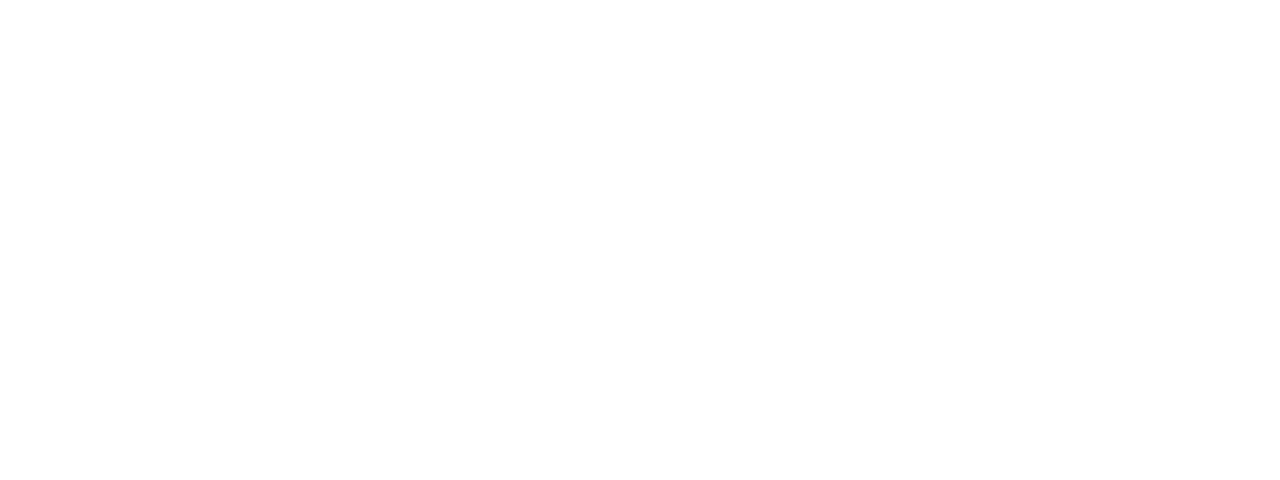
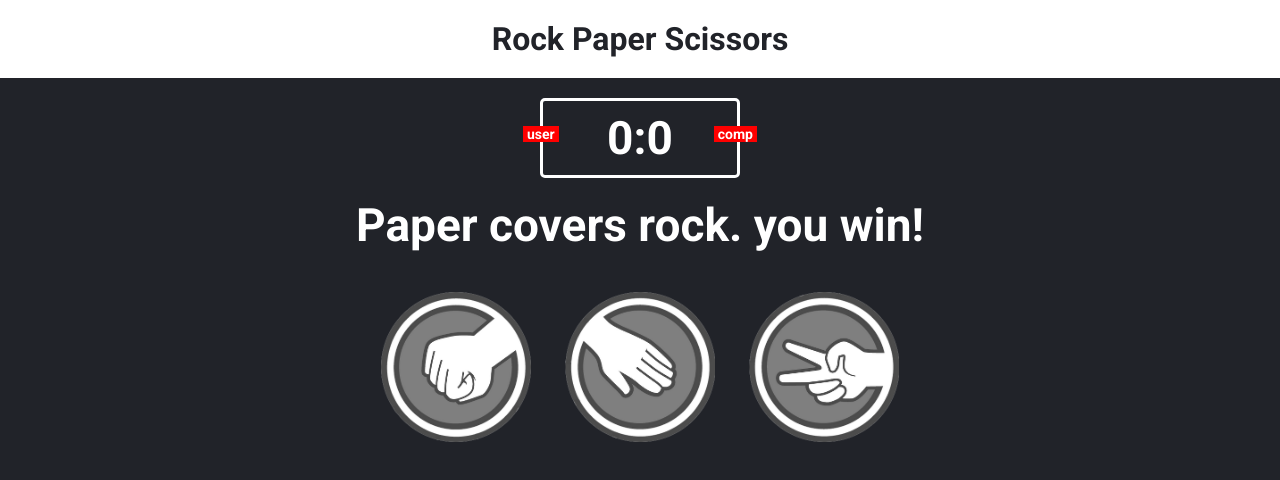
Before and after one commit to RizDoballah/rock-paper-sissors, a plain HTML site: page index.html in a window 1280 px wide. Drawn offline with Linux system fonts and the light colour scheme.

Commit message:
html+css

```diff
--- a/css/style.css
+++ b/css/style.css
@@ -0,0 +1,68 @@
+* {
+  padding: 0;
+  margin: 0;
+  box-sizing: border-box;
+}
+
+body {
+  font-family: 'Roboto', sans-serif;
+  background-color: #212329;
+}
+header {
+  background-color: white;
+  padding: 20px;
+}
+header > h1 {
+  color: #212329;
+  text-align: center;
+}
+.score-board {
+  position: relative;
+  margin: 20px auto;
+  padding: 10px;
+  border: 3px solid white;
+  width: 200px;
+  border-radius: 5px;
+  color: white;
+  font-size: 46px;
+  font-weight: bold;
+  text-align: center;
+}
+.badge {
+  background-color: red;
+  font-size: 14px;
+}
+#user-label {
+  position: absolute;
+  top: 25px;
+  left: -20px;
+  padding: 0 4px;
+}
+#computer-label {
+  position: absolute;
+  top: 25px;
+  right: -20px;
+  padding: 0 4px;
+}
+.result {
+  color: white;
+  font-size: 46px;
+  text-align: center;
+  font-weight: bold;
+}
+.choices {
+  text-align: center;
+}
+.choice {
+  display: inline-block;
+  margin-top: 40px;
+  padding: 0 15px;
+  cursor: pointer;
+  transition: all .2s ease-in-out;
+}
+.choice:hover {
+  transform: scale(1.1);
+}
+.choice img {
+  width: 150px;
+}
--- a/index.html
+++ b/index.html
@@ -2,10 +2,36 @@
 <html lang="en" dir="ltr">
   <head>
     <meta charset="utf-8">
+    <link href="https://fonts.googleapis.com/css2?family=Roboto:wght@100;700&display=swap" rel="stylesheet">
     <link rel="stylesheet" href="css/style.css">
-    <title>Rock-paper-sissors</title>
+    <title>Rock-paper-sicssors</title>
   </head>
   <body>
+    <header>
+      <h1>Rock Paper Scissors</h1>
+    </header>
+    <main>
+      <div class="score-board">
+        <div id="user-label" class="badge">user</div>
+          <div id="computer-label" class="badge">comp</div>
+          <span id="user-score">0</span>:<span id="computer-score">0</span>
+      </div>
+      <div class="result">
+        Paper covers rock. you win!
+      </div>
+      <div class="choices">
+        <div class="choice">
+          <img src="image/rock.png" alt="rock icon">
+        </div>
+        <div class="choice">
+          <img src="image/paper.png" alt="paper icon">
+        </div>
+        <div class="choice">
+          <img src="image/scissors.png" alt="scissirs icon">
+        </div>
+
+      </div>
+    </main>
   <script src="js/script.js" charset="utf-8"></script>
   </body>
 </html>
```
Also changed, not shown: image/paper.png (added), image/rock.png (added), image/scissors.png (added).
